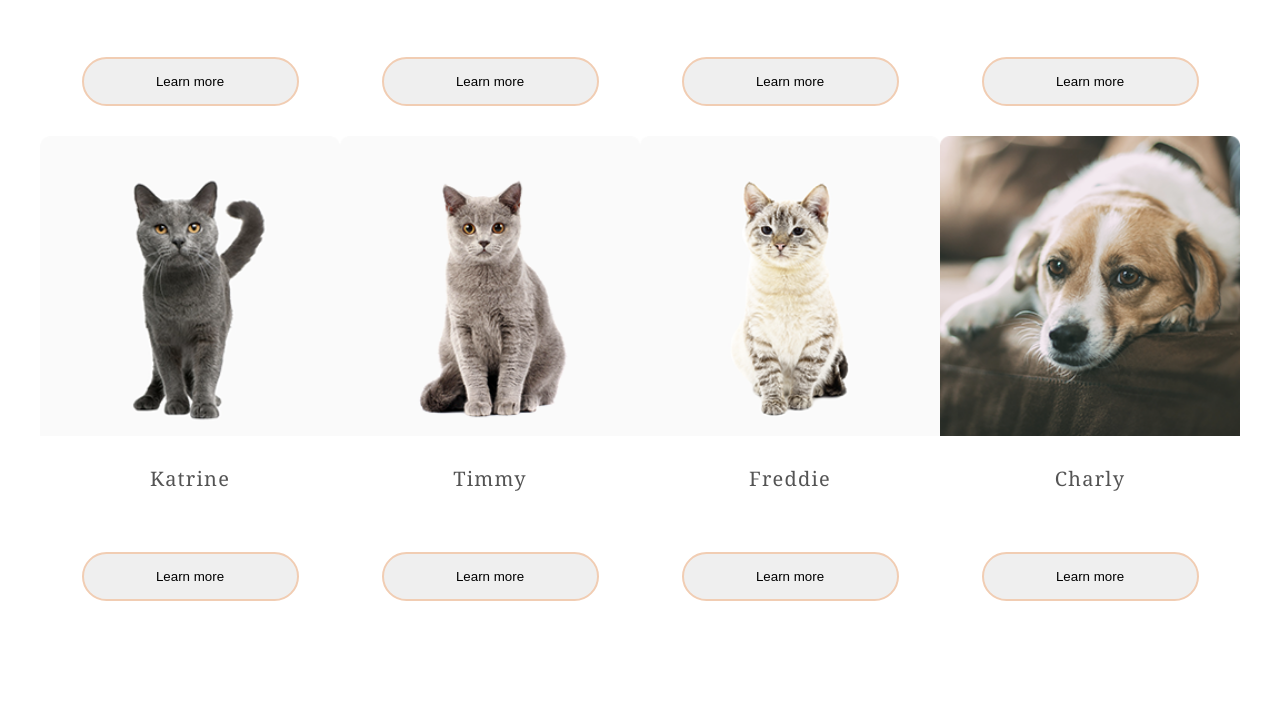
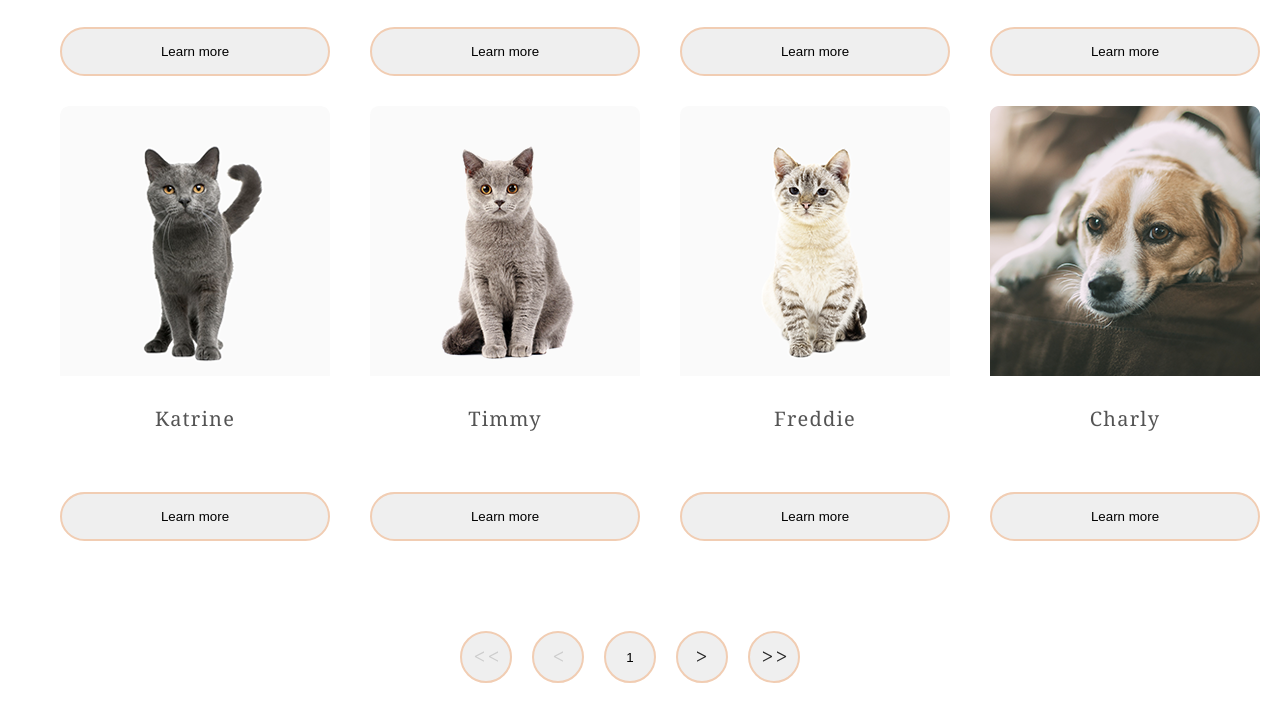
Before and after one commit to Sterka1402/Cozy-House, a website built with webpack: page pets.html in a window 1280 px wide. Shown: the part 775-1480 px from the top of the page. Built offline with nearby package versions, Linux system fonts and the light colour scheme.

Commit message:
create mergin between grid, clean code

```diff
--- a/pets.html
+++ b/pets.html
@@ -30,65 +30,9 @@
         <h3 class='h3pets'>Our friends who
           are looking for a house</h3>
         <div class="ourpets-content">
-          <!-- <div class="pets-card friends">
-            <div><img src="img/pets-katrine.png" alt="Katrine"></div>
-            <p>Katrine</p>
-            <div class="pets-buttons hover">
-              <a href="#" title="Learn more">Learn more</a>
-            </div>
-          </div>
-          <div class="pets-card friends">
-            <div><img src="img/pets-jennifer.png" alt="Jenifer"></div>
-            <p>Jenifer</p>
-            <div class="pets-buttons hover">
-              <a href="#" title="Learn more">Learn more</a>
-            </div>
-          </div>
-          <div class="pets-card friends">
-            <div><img src="img/pets-woody.png" alt="Woody"></div>
-            <p>Woody</p>
-            <div class="pets-buttons hover">
-              <a href="#" title="Learn more">Learn more</a>
-            </div>
-          </div>
-          <div class="pets-card friends">
-            <div><img src="img/pets-sophia.png" alt="Sophia"></div>
-            <p>Sophia</p>
-            <div class="pets-buttons hover">
-              <a href="#" title="Learn more">Learn more</a>
-            </div>
-          </div>
-          <div class="pets-card friends">
-            <div><img src="img/pets-timmy.png" alt="Timmy"></div>
-            <p>Timmy</p>
-            <div class="pets-buttons hover">
-              <a href="#" title="Learn more">Learn more</a>
-            </div>
-          </div>
-          <div class="pets-card friends">
-            <div><img src="img/pets-charly.png" alt="Charly"></div>
-            <p>Charly</p>
-            <div class="pets-buttons hover">
-              <a href="#" title="Learn more">Learn more</a>
-            </div>
-          </div>
-          <div class="pets-card friends">
-            <div><img src="img/pets-scarlett.png" alt="Scarlett"></div>
-            <p>Scarlett</p>
-            <div class="pets-buttons hover">
-              <a href="#" title="Learn more">Learn more</a>
-            </div>
-          </div>
-          <div class="pets-card friends">
-            <div><img src="img/pets-freddie.png" alt="Freddie"></div>
-            <p>Freddie</p>
-            <div class="pets-buttons hover">
-              <a href="#" title="Learn more">Learn more</a>
-            </div>
-          </div> -->
         </div>
         <div class="ourpets-navigation">
-          <button class="hover bigger">
+          <button class="hover">
             <svg width="25" height="11" viewBox="0 0 25 11" fill="none" xmlns="http://www.w3.org/2000/svg">
               <path d="M9.94687 10.7852L0.913671 6.08789V4.98438L9.94687 0.287109V1.625L2.43711 5.53125L9.94687 9.44727V10.7852ZM24.018 10.7852L14.9848 6.08789V4.98438L24.018 0.287109V1.625L16.5082 5.53125L24.018 9.44727V10.7852Z" fill="#CDCDCD"/>
             </svg>
@@ -106,7 +50,7 @@
               <path d="M9.04102 6.08789L0.0078125 10.7852V9.44727L7.51758 5.53125L0.0078125 1.625V0.287109L9.04102 4.98438V6.08789Z" fill="#292929"/>
             </svg>
           </button>
-          <button class="hover bigger">
+          <button class="hover">
             <svg width="25" height="11" viewBox="0 0 25 11" fill="none" xmlns="http://www.w3.org/2000/svg">
               <path d="M10.0055 6.08789L0.972265 10.7852V9.44727L8.48203 5.53125L0.972265 1.625V0.287109L10.0055 4.98438V6.08789ZM24.0766 6.08789L15.0434 10.7852V9.44727L22.5531 5.53125L15.0434 1.625V0.287109L24.0766 4.98438V6.08789Z" fill="#292929"/>
             </svg>
--- a/src/sass/_pets.scss
+++ b/src/sass/_pets.scss
@@ -1,15 +1,13 @@
-
 header  {
   background: $background-header-footer;
   overflow:hidden;
   color: $color-header-footer-h;
 
   .header{
-
     display: flex;
     align-items: center;
     justify-content: space-between;
-    // padding: 60px 0;
+
 
     a {
       font-size: 32px;
@@ -46,7 +44,8 @@ header  {
 }
 
 .h3pets {
-  padding: 80px 400px 60px 400px;
+  max-width: 400px;
+  margin: 80px auto 60px auto;
 }
 
 .ourpets-content {
@@ -60,39 +59,29 @@ header  {
     flex-direction: column;
     text-align: center;
     background-color: $background-about-help;
-    // margin: auto 45px;
+    margin:0 20px;
 
     h4{
       font-weight: normal;
       font-size: 20px;
       line-height: 130%;
       color: $color-about-h;
-      margin: 0 auto;
       letter-spacing: 0.06em;
-
       margin: 30px auto;
     }
-
-
   }
 }
 
 .ourpets-buttons {
   border: 2px solid $background-buttons;
   border-radius: $border-radius;
-  padding: 15px 45px;
-  margin: 30px 41.5px;
-
-  a {
-    font-size: 17px;
-    color: $color-buttons;
-  }
+  padding: 15px 0;
+  margin: 30px 0;
 }
 
 .ourpets-navigation {
   display: flex;
   justify-content:center;
-  margin: 0 auto;
   margin-top: 60px;
   margin-bottom: 100px;
 
@@ -101,8 +90,7 @@ header  {
     border-radius: 100px;
     height: 52px;
     width: 52px;
-    padding: 0 17px;
     align-items: center;
-    margin: 60px 20px 100px 0;
+    margin-right: 20px;
   }
 }
```
Also changed, not shown: dist/style.css.
